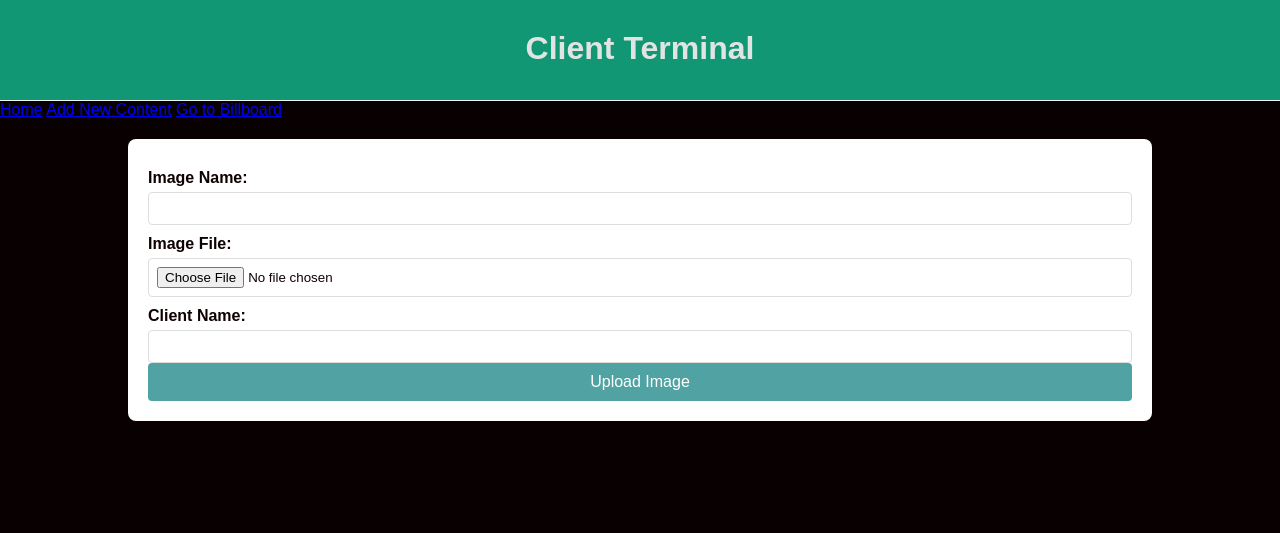
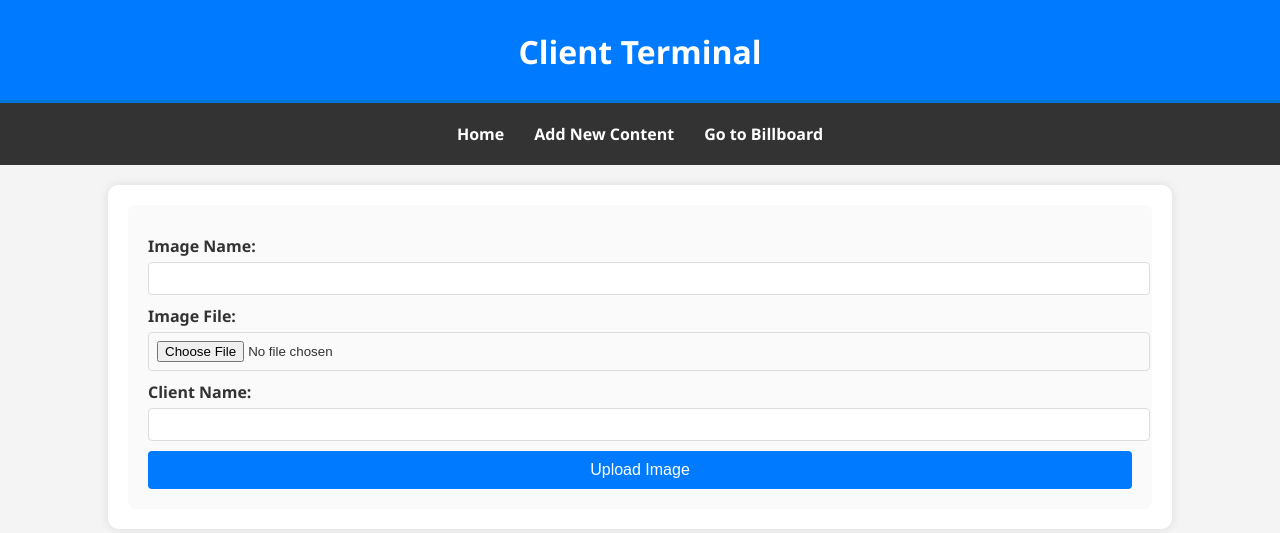
Before and after one commit to AmbientAI-Senior-Design/AmbientAi, a Flask app: page /new-content in a window 1280 px wide. Shown: the top 533 px of the page. Run offline with Flask 3, Linux system fonts and the light colour scheme.

Commit message:
modified:   src/app.py 	new file:   src/templates/ambaiimg.jpg 	modified:   src/templates/billboard.html 	modified:   src/templates/home.html 	modified:   src/templates/new-content.html 	modified:   src/templates/success.html 	modified:   .env.example 	modified:   schemas/schema.sql 	deleted:    src/app.py 	modified:   src/services/db/manager.py 	modified:   src/services/motion_detection/motion_detection.py 	deleted:    src/templates/ambaiimg.jpg 	modified:   src/templates/home.html 	modified:   src/templates/new-content.html

```diff
--- a/src/templates/new-content.html
+++ b/src/templates/new-content.html
@@ -5,32 +5,51 @@
     <title>Client Terminal</title>
     <style>
         body {
-            font-family: Arial, sans-serif;
+            font-family: 'Segoe UI', Tahoma, Geneva, Verdana, sans-serif;
             margin: 0;
             padding: 0;
-            background-color: rgb(9, 1, 1);
-            color: #0f0101;
+            background-color: #f4f4f4;
+            color: #333;
         }
         .container {
             width: 80%;
-            margin: auto;
+            margin: 20px auto;
             overflow: hidden;
+            padding: 20px;
+            background: #fff;
+            border-radius: 10px;
+            box-shadow: 0 0 10px rgba(0,0,0,0.1);
         }
         header {
-            background: #119773;
-            color: #e0e5e4;
+            background: #007bff;
+            color: #ffffff;
             padding-top: 30px;
             min-height: 70px;
-            border-bottom: #f0f2f3 1px solid;
+            border-bottom: #0275d8 3px solid;
         }
         header h1 {
             text-align: center;
             margin: 0;
-            padding-bottom: 10px;
+            padding-bottom: 15px;
+        }
+        nav {
+            display: flex;
+            justify-content: center;
+            background: #333;
+            padding: 10px 0;
+        }
+        nav a {
+            color: #fff;
+            padding: 10px 15px;
+            text-decoration: none;
+            font-weight: bold;
+        }
+        nav a:hover {
+            background: #ddd;
+            color: #333;
         }
         form {
-            margin-top: 20px;
-            background: #fff;
+            background: #fafafa;
             padding: 20px;
             border-radius: 8px;
         }
@@ -38,6 +57,7 @@
             margin-top: 10px;
             display: block;
             font-weight: bold;
+            color: #333;
         }
         input[type="text"],
         input[type="file"] {
@@ -46,20 +66,22 @@
             margin-top: 5px;
             border-radius: 4px;
             border: 1px solid #ddd;
-            box-sizing: border-box; /* Added */
         }
         input[type="submit"] {
+            display: block;
             width: 100%;
-            background: #50a3a2;
+            background: #007bff;
             color: white;
             padding: 10px;
+            margin-top: 10px;
             border: 0;
             border-radius: 4px;
             cursor: pointer;
             font-size: 16px;
         }
         input[type="submit"]:hover {
-            background: #f7f8f9;
+            background: #0056b3;
+            color: #ffffff;
         }
     </style>
 </head>
@@ -70,7 +92,7 @@
     <nav>
         <a href="/">Home</a>
         <a href="/new-content">Add New Content</a>
-        <a href="#">Go to Billboard</a>
+        <a href="/billboard">Go to Billboard</a>
     </nav>
     <div class="container">
         <form method="post" enctype="multipart/form-data">
```
Also changed, not shown: src/app.py (+18 -6 lines), src/templates/billboard.html (+36 -6 lines), src/templates/home.html (+34 -4 lines), src/templates/success.html (+44 -3 lines), src/templates/ambaiimg.jpg (added).
